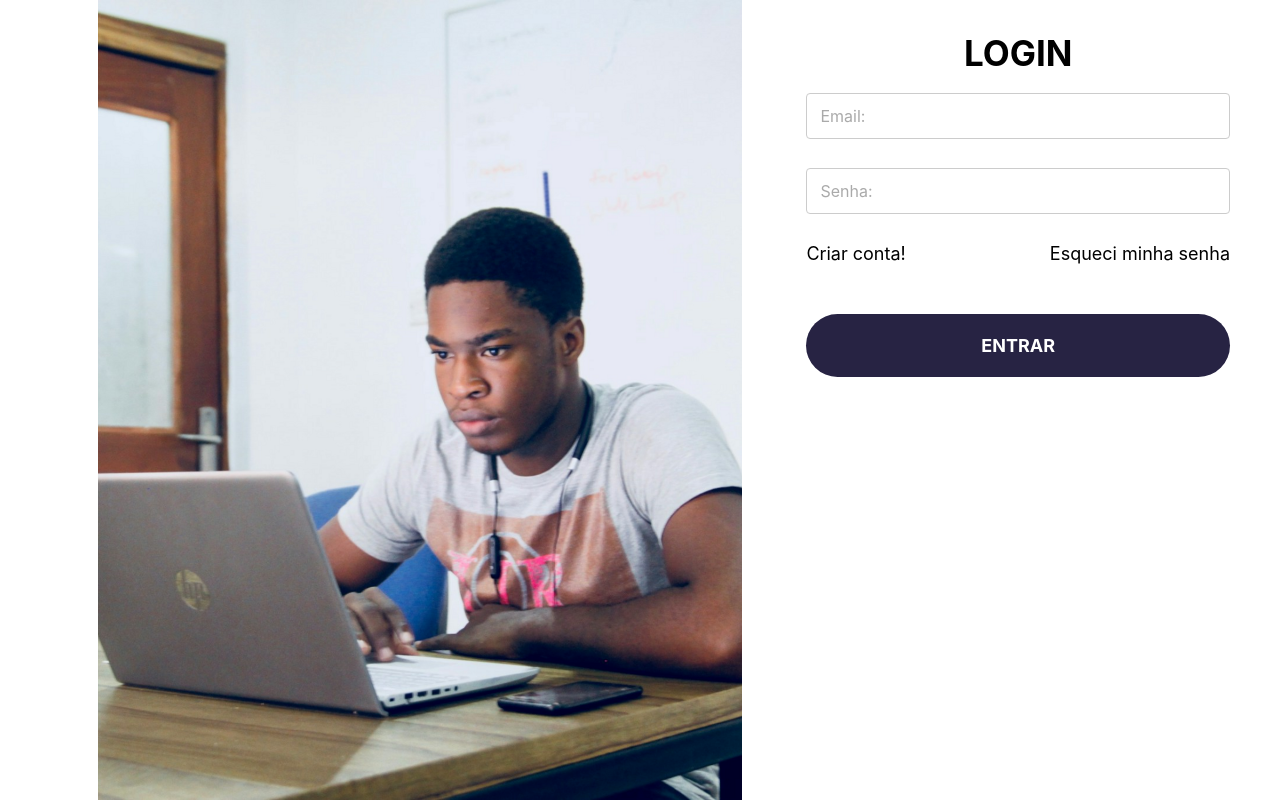
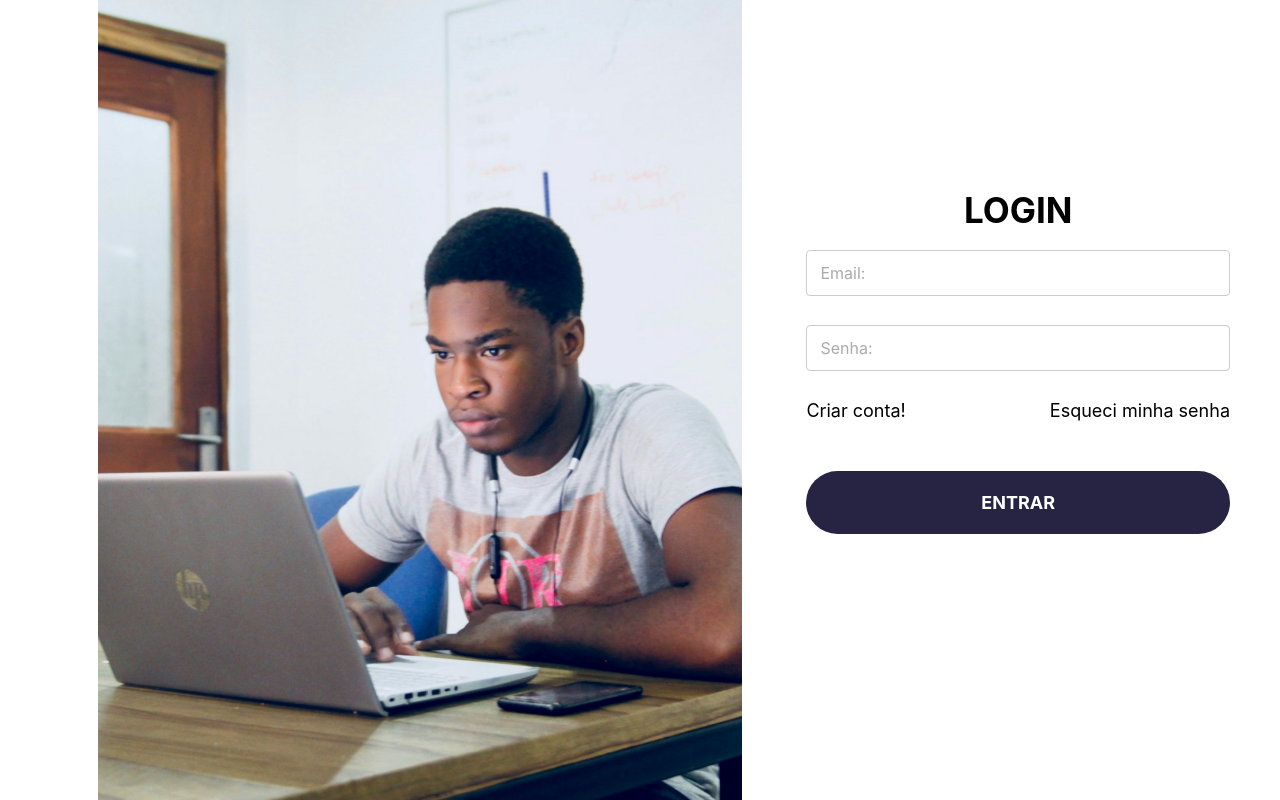
Before and after one commit to brunoalksouza/Freelancer_System, a Vue app in the folder FrontEnd/vuejsfront/: page /login in a window 1280 px wide. Built offline with nearby package versions, Linux system fonts and the light colour scheme.

Commit message:
FIX Tela de login responsiva

```diff
--- a/FrontEnd/vuejsfront/src/views/LoginView.vue
+++ b/FrontEnd/vuejsfront/src/views/LoginView.vue
@@ -94,8 +94,9 @@ body {
 
 .login-content {
   display: flex;
-  flex-wrap: wrap; /* Permite que as seções se ajustem nas telas pequenas */
+  flex-wrap: wrap;
   justify-content: center;
+  align-content: center;
 }
 
 .image-section {
@@ -117,6 +118,8 @@ body {
   width: 39%;
   max-width: 100%;
   padding: 0 10px; /* Reduz o padding lateral */
+  align-content: center;
+  justify-content: center;
 }
 
 .login-form {
```
